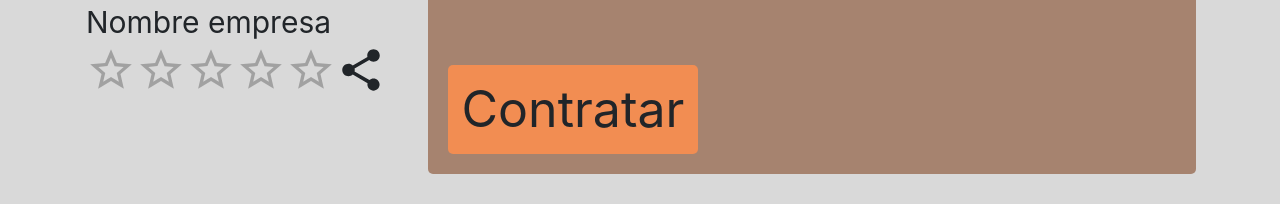
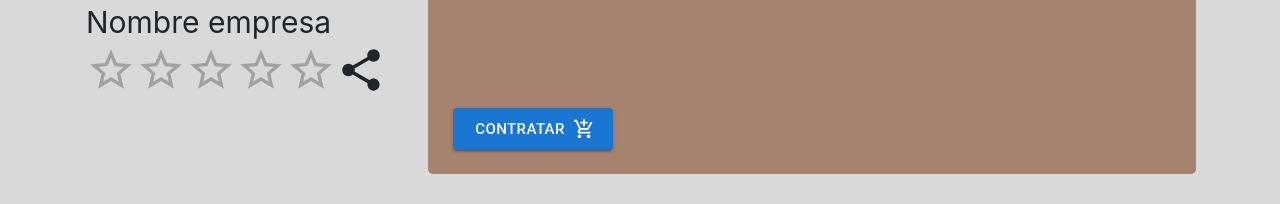
Before and after one commit to IgnacioSorgentini/Web-Mudanzas-FrontEnd, a React (Create React App) app: page /Empresa in a window 1280 px wide. Shown: the part 506-710 px from the top of the page. Built offline with nearby package versions, Linux system fonts and the light colour scheme.

Commit message:
Modificando oton Contratar

```diff
--- a/src/App.jsx
+++ b/src/App.jsx
@@ -22,7 +22,7 @@ export default function App() {
         <nav>
           <ul>
             <li>
-              <Link to="/HomeOferente" style={{textDecoration:'none'}}>Home</Link>
+              <Link to="/HomeCliente" style={{textDecoration:'none'}}>Home</Link>
             </li>
           </ul>
         </nav>
--- a/src/pages/InfoEmpresa/InfoEmpresa.jsx
+++ b/src/pages/InfoEmpresa/InfoEmpresa.jsx
@@ -10,6 +10,8 @@ import CheckCircleIcon from '@mui/icons-material/CheckCircle';
 import HomeIcon from '@mui/icons-material/Home';
 import MailIcon from '@mui/icons-material/Mail';
 import PhoneIcon from '@mui/icons-material/Phone';
+import Button from '@mui/material/Button';
+import AddShoppingCartIcon from '@mui/icons-material/AddShoppingCart';
 import MenuCliente from '../../components/Menu/MenuCliente';
 
 export default function Empresa(){
@@ -41,7 +43,7 @@ export default function Empresa(){
                     <div style={{display:"flex",flex:7,flexDirection:"row",alignItems:"center",alignItems:"flex-start",margin:"20px"}}>
                         <CheckCircleIcon style={{color:"#F2DC9B",fontSize:40}}></CheckCircleIcon> <div style={{color:"white",fontSize:30}}>Caracteristicas</div>
                     </div>
-                    <div style={{display:"flex",flex:2,margin:"20px",borderRadius:"5px",backgroundColor:"#F28D52",width:250,height:50,alignItems:"center",justifyContent:"center",fontSize:50}}>Contratar</div>
+                    <div style={{display:"flex", margin:"20px",width:170,height:50,alignItems:"center",justifyContent:"center"}}><Button variant="contained" size="large" endIcon={<AddShoppingCartIcon />}>Contratar</Button></div>
                 </div>
 
             </div>
```
